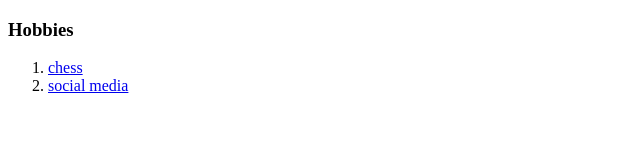
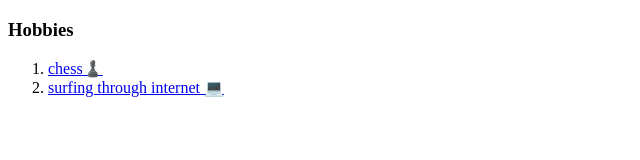
Before and after one commit to GayathriJM/cv, a plain HTML site: page hobbies.html in a window 1280 px wide. Shown: the whole page, without its empty margins (0-640 px from the left). Drawn offline with Linux system fonts and the light colour scheme.

Commit message:
Update hobbies.html

```diff
--- a/hobbies.html
+++ b/hobbies.html
@@ -7,8 +7,8 @@
     <body>
         <h3>Hobbies</h3>
         <ol> <!-- #ordered list which is used for numbers,romans etc -->
-            <li><a href="https://www.chess.com">chess</a></li>
-            <li><a href="https://communications.tufts.edu/marketing-and-branding/social-media-overview/">social media </a></li>
+            <li><a href="https://www.chess.com">chess♟️</a></li>
+            <li><a href="https://www.google.com/">surfing through internet 💻</a></li>
         </ol>
     </body>
 </html>
```
